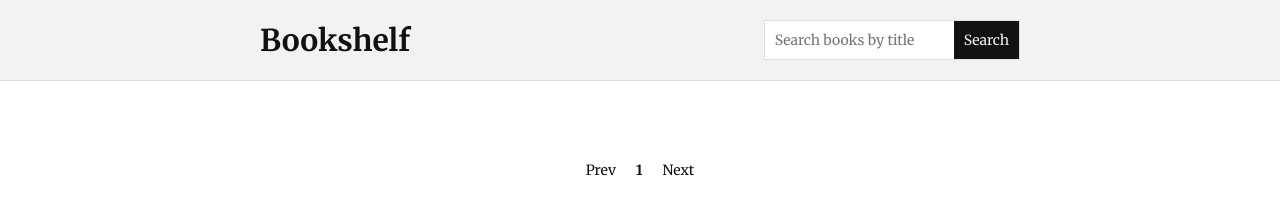
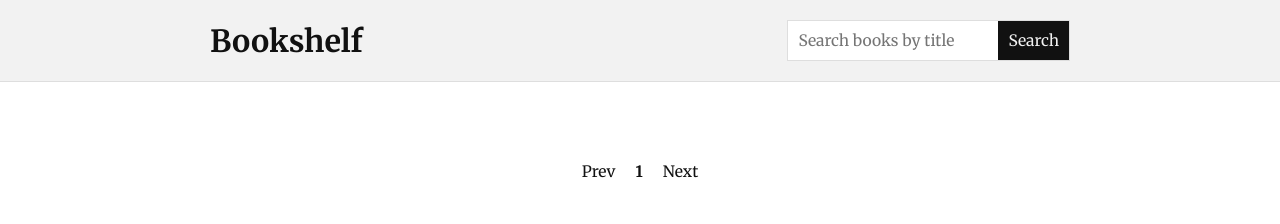
Before and after one commit to nathanspeich/bookshelf, a plain HTML site: page index.html in a window 1280 px wide. Drawn offline with nearby package versions, Linux system fonts and the light colour scheme.

Commit message:
Changed the font size for multiple text elements and replaced the search input submit with a button element.

```diff
--- a/css/style.css
+++ b/css/style.css
@@ -1,3 +1,50 @@
+/*Font Size System
+Major Third https://type-scale.com/
+
+7.451rem
+74.51px
+
+5.96rem
+59.60px
+
+4.768rem
+47.68px
+
+3.815rem
+38.15px
+
+3.052rem
+30.52px
+
+2.441rem
+24.41px
+
+1.953rem
+19.53px
+
+1.563rem
+15.63px
+
+1.25rem
+12.50px
+
+1rem
+10.00px
+
+0.8rem
+8.00px
+
+0.64rem
+6.40px
+
+0.512rem
+5.12px
+
+0.41rem
+4.10px
+
+*/
+
 /*Global*/
 * {
   padding: 0;
@@ -11,12 +58,12 @@ html {
 
 body {
   font-family: "Merriweather", serif;
-  font-size: 1.4rem;
+  font-size: 1.563rem;
   color: #111;
 }
 
 .container {
-  max-width: 80rem;
+  max-width: 90rem;
   margin: 0 auto;
   padding: 0 2rem;
 }
@@ -44,12 +91,12 @@ body {
 .logo {
   text-decoration: none;
   color: inherit;
-  font-size: 3rem;
+  font-size: 3.052rem;
   font-weight: 700;
 }
 
 .fi {
-  font-size: 2.4rem;
+  font-size: 2.441rem;
 }
 
 .searchForm {
@@ -59,7 +106,7 @@ body {
 
 .searchForm input {
   border: none;
-  font-size: 1.4rem;
+  font-size: 1.563rem;
   padding: 1rem;
   outline: none;
   font-family: "Merriweather", serif;
@@ -67,9 +114,10 @@ body {
 
 .searchForm .btn {
   background: #111;
+  border: none;
   color: #f2f2f2;
   font-family: "Merriweather", serif;
-  font-size: 1.4rem;
+  font-size: 1.563rem;
   padding: 1rem;
   cursor: pointer;
 }
@@ -112,7 +160,7 @@ body {
 .metaTitle:link,
 .metaTitle:visited {
   align-self: flex-start;
-  font-size: 2rem;
+  font-size: 1.953rem;
   line-height: 1.3;
   color: inherit;
   text-decoration: none;
@@ -123,6 +171,7 @@ body {
   color: #666;
 }
 .metaDescription {
+  font-size: 1.563rem;
   line-height: 1.5;
 }
 
--- a/index.html
+++ b/index.html
@@ -24,7 +24,7 @@
         <i class="fi fi-rr-menu-burger hidden"></i>
         <form action="" class="searchForm">
           <input type="text" placeholder="Search books by title" />
-          <input type="submit" value="Search" class="btn" />
+          <button type="submit" class="btn">Search</button>
         </form>
       </nav>
     </header>
```
